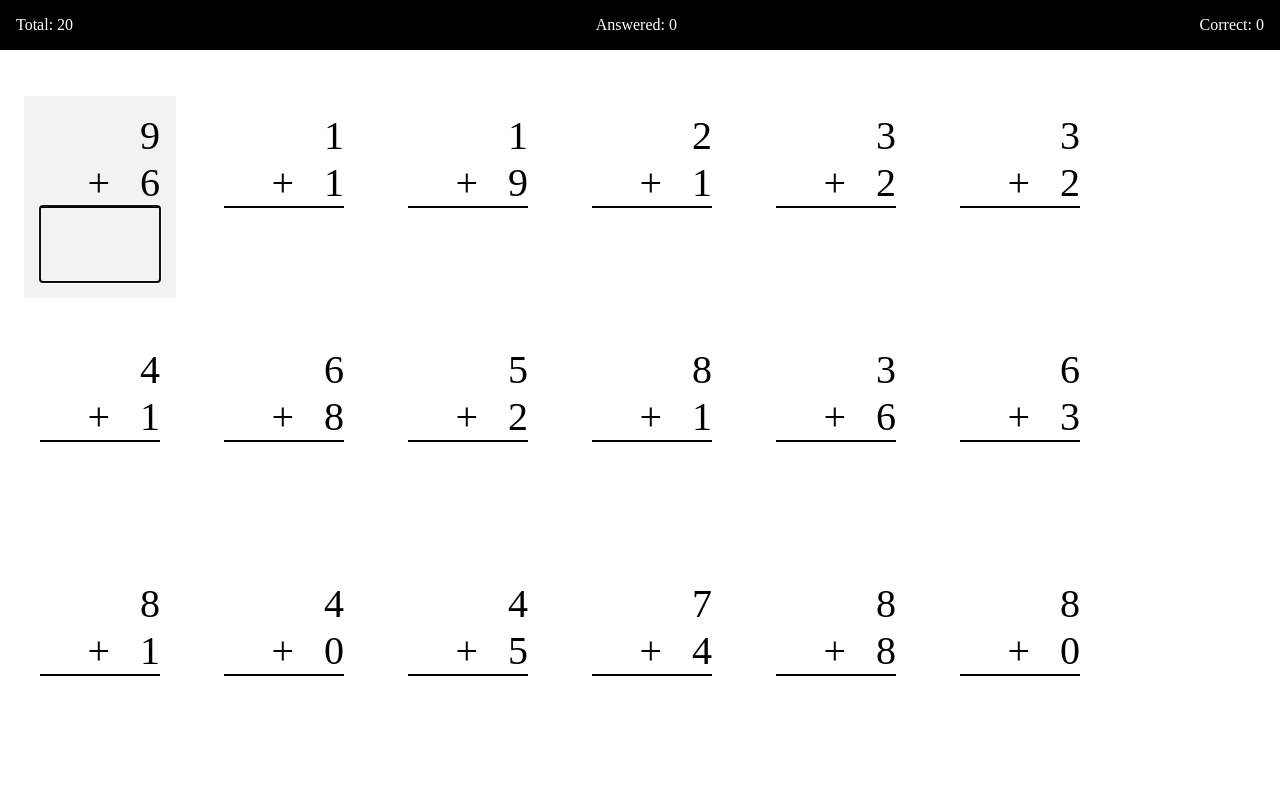
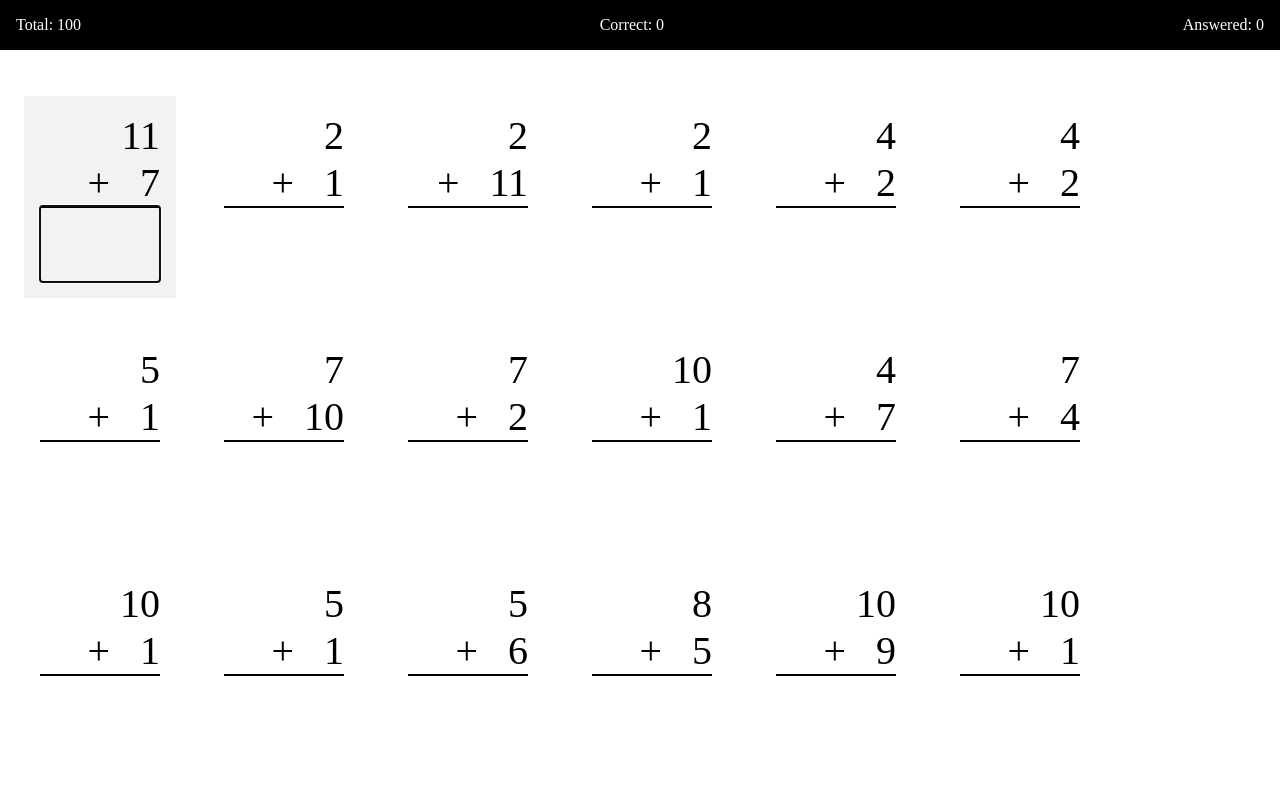
Before and after one commit to windmaomao/react-sheet, a React (Create React App) app: page / in a window 1280 px wide. Shown: the top 800 px of the page. Built offline with nearby package versions, Linux system fonts and the light colour scheme; a web font is replaced by a local one.

Commit message:
refine question answer color

```diff
--- a/src/App.js
+++ b/src/App.js
@@ -3,10 +3,10 @@ import { Sheet, Score } from './components'
 import { sheetCreator, arithmeticGen } from './utils'
 import AppStyle from './AppStyle'
 
-const gen = arithmeticGen({ max: 10, operator: '+' }).gen
+const gen = arithmeticGen({ max: 12, operator: '+' }).gen
 const {
   questions, answers, handlers, utils
-} = sheetCreator(gen).createSheet(20)
+} = sheetCreator(gen).createSheet(100)
 
 const App = () => {
   const [stats, setStats] = useState(utils.stats())
--- a/src/components/PlusStyle.js
+++ b/src/components/PlusStyle.js
@@ -33,7 +33,7 @@ const PlusStyle = styled.div`
     border-left: none;
     border-right: none;
     border-bottom: none;
-    border-top: 2px solid black;
+    border-top: 2px solid ${color};
     box-sizing: border-box;
     text-align: right;
     width: 100%;
--- a/src/components/Score.js
+++ b/src/components/Score.js
@@ -6,8 +6,8 @@ const Score = ({ total, correct, answered }) => {
     <ScoreStyle>
       <div>
         <div>Total: {total}</div>
+        <div>Correct: {correct}</div>
         <div>Answered: {answered}</div>
-        <div>Correct: {correct}</div>
       </div>
     </ScoreStyle>
   )
```
